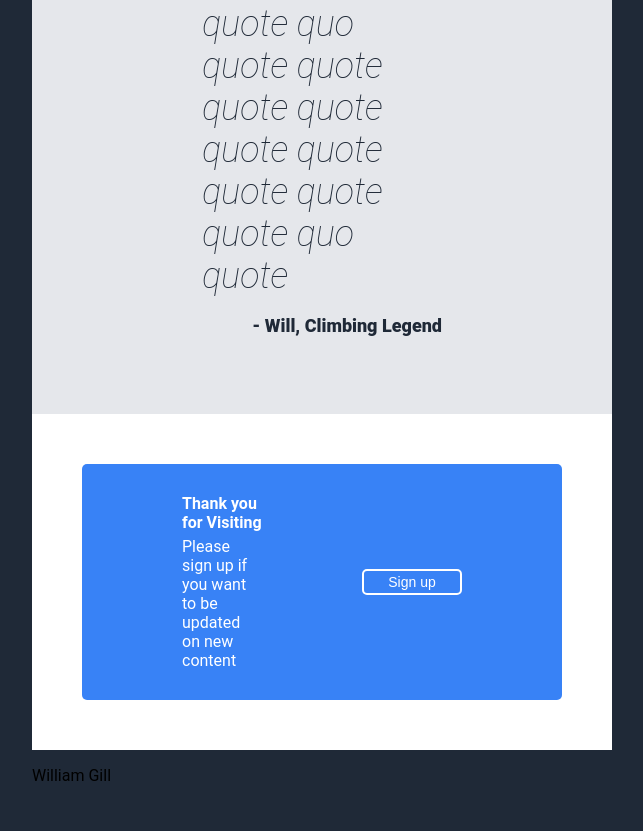
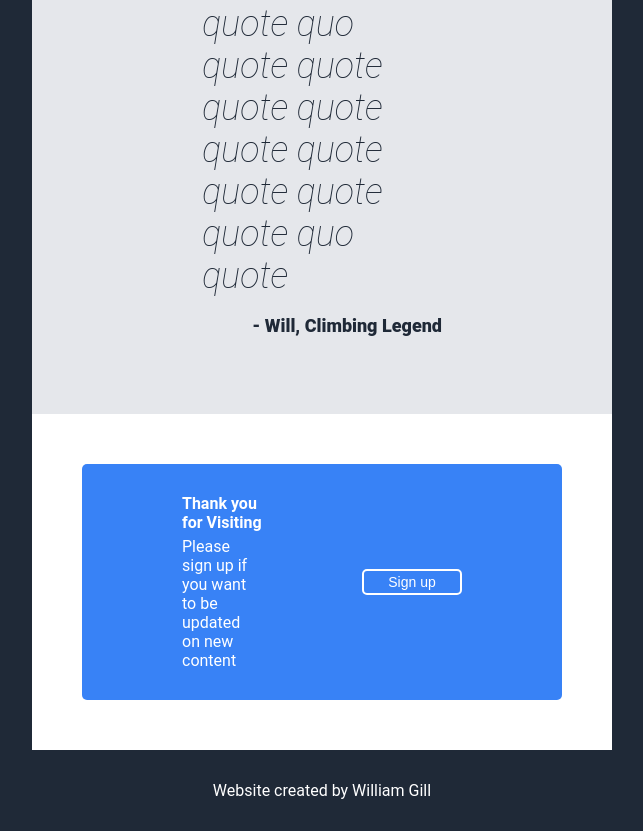
Before and after one commit to bn09whg/Odin-Launchpage-Project, a plain HTML site: page index.html in a window 1280 px wide. Shown: the part 1104-1935 px from the top of the page, without its empty margins (318-961 px from the left). Before the commit the page ends 1905 px from the top, so only its background shows below. Drawn offline with Linux system fonts and the light colour scheme.

Commit message:
Finish footer section
Finished footer css and html

```diff
--- a/index.html
+++ b/index.html
@@ -67,6 +67,6 @@
             <div><button class="register-button">Sign up</button></div>
         </div>
     </div>
-    <footer><p>William Gill</p></footer>
+    <footer><p>Website created by William Gill</p></footer>
 </body>
 </html>
--- a/styles.css
+++ b/styles.css
@@ -148,3 +148,9 @@ ul.links, a {
     border-color: white;
     padding: 3px;
 }
+
+footer {
+    color: white;
+    text-align: center;
+    padding: 15px;
+}
```
